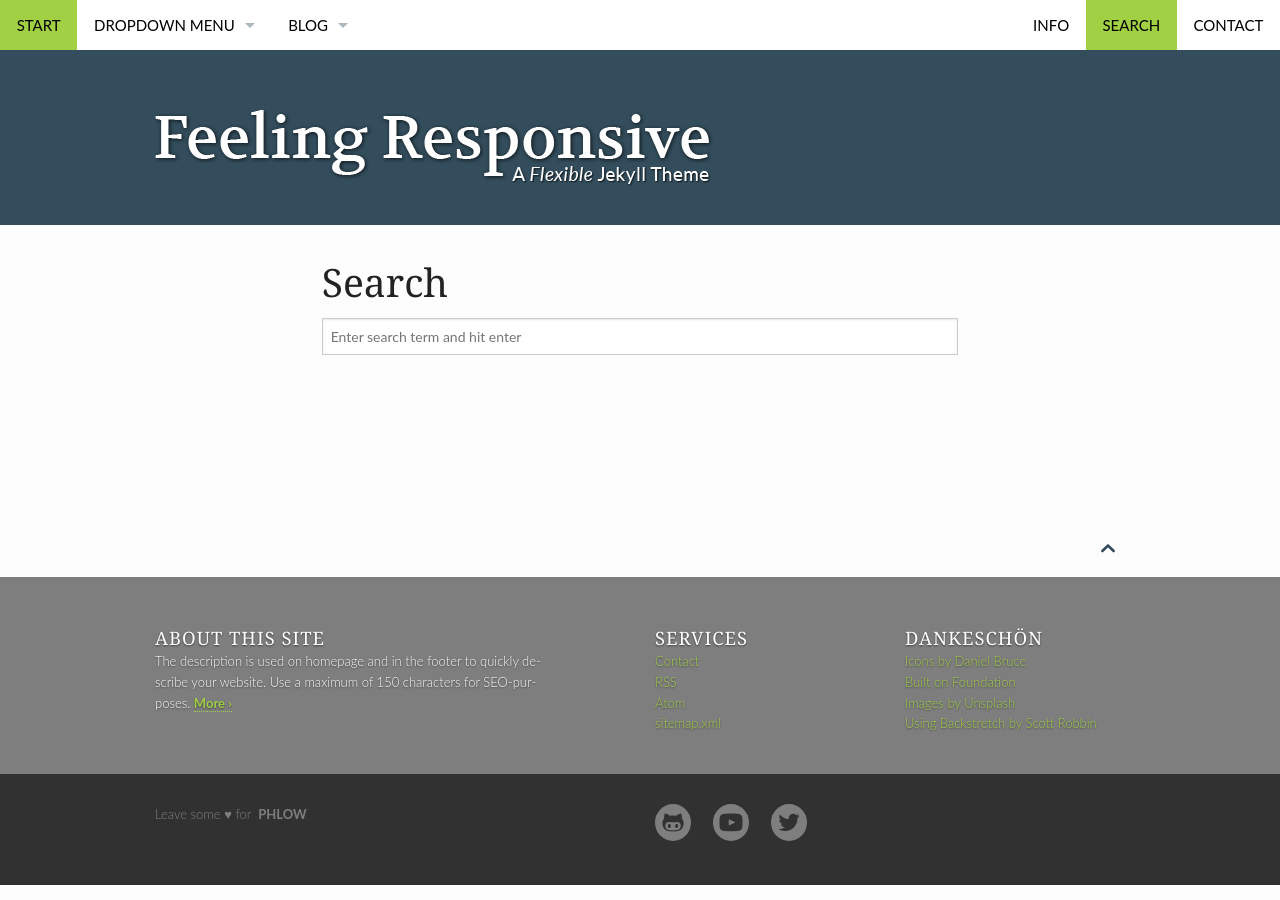
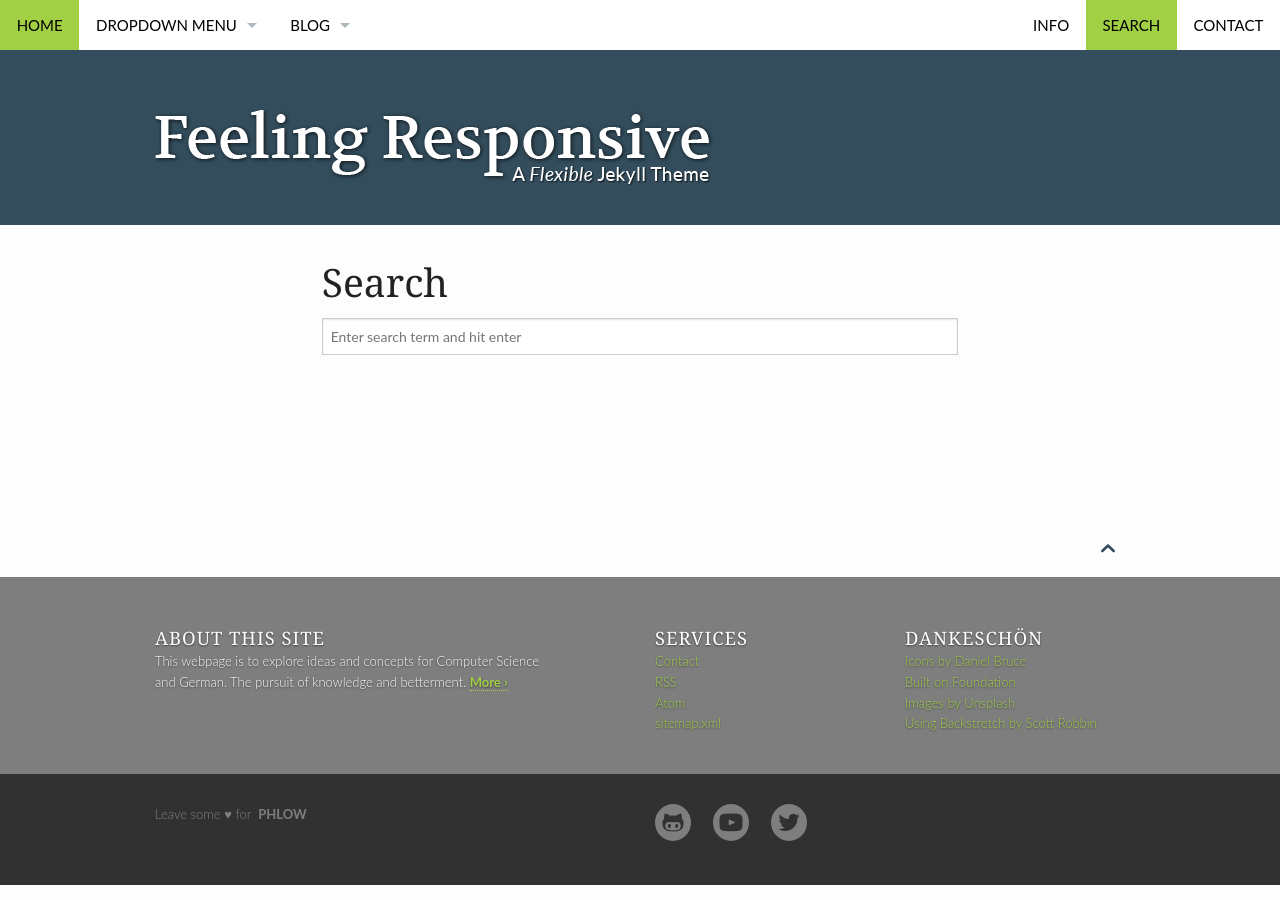
Before and after one commit to makounniyom/makounniyom.github.io, a Jekyll site: the page built from pages/search.md, in a window 1280 px wide. Built offline with Jekyll 4.4.1, drawn with Linux system fonts in a browser that asks for light colours.

Commit message:
Updates 9/2/2018 7:03pm
Updated Config base data, authors, navigation pane, and possibly the header.

```diff
--- a/_config.yml
+++ b/_config.yml
@@ -8,7 +8,7 @@
 #                                                 /____/
 #
 # Title of your website
-title: "Post - Bachelor of Arts in CSCI"
+title: "CSCI und Deutsch Explorations"
 
 
 # The slogan describes your website and is used on homepage in <title> and other important places
@@ -16,15 +16,15 @@ slogan: "A portfolio of things."
 
 
 # The description is used on homepage and in the footer to quickly describe your website. Use a maximum of 150 characters for SEO-purposes.
-description: "The description is used on homepage and in the footer to quickly describe your website. Use a maximum of 150 characters for SEO-purposes."
+description: "This webpage is to explore ideas and concepts for Computer Science and German. The pursuit of knowledge and betterment."
 
 # Main author of the website
 # See > authors.yml
-author: phlow
+author: kounniyom
 
 # This URL is the main address for absolute links. Don't include a slash at the end.
 #
-url: 'https://phlow.github.io/feeling-responsive'
+url: 'https://makounniyom.github.io'
 baseurl: ''
 
 # This is for the editing function in _/includes/improve_content
--- a/_data/navigation.yml
+++ b/_data/navigation.yml
@@ -1,7 +1,7 @@
 #
 #   Navigation to the left › side: left
 #
-- title: Start
+- title: Home
   url: "/"
   side: left
 
```
Also changed, not shown: _data/authors.yml (+7 -1 lines), pages/pages-root-folder/index.md (+1 -1 lines), Gemfile.lock, 2 other files.
